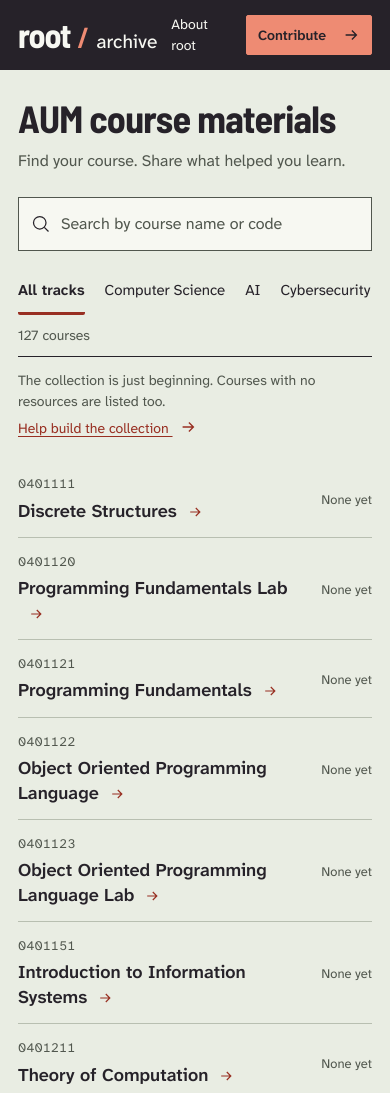
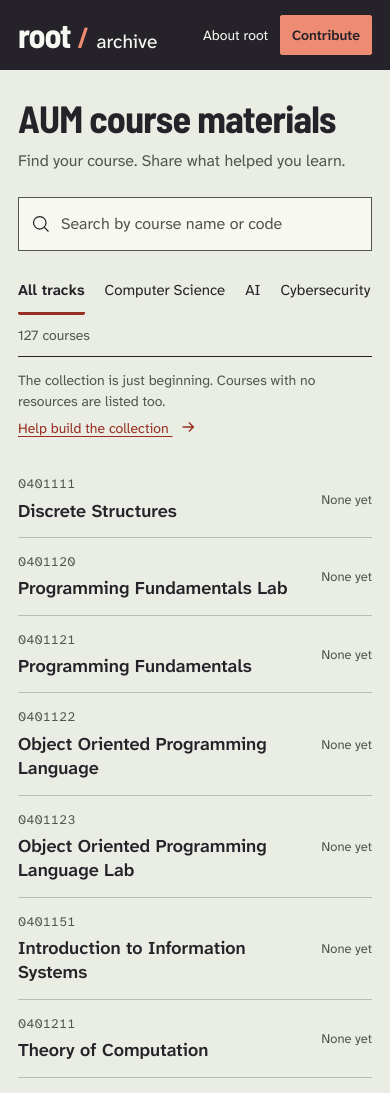
Before and after one commit to omatek/root-archive, a plain HTML site: page site/index.html in a window 390 px wide. Shown: the top 1093 px of the page. Drawn offline with Linux system fonts and the light colour scheme.

Commit message:
fix: refine narrow layouts and contribution validation focus

```diff
--- a/site/js/app.mjs
+++ b/site/js/app.mjs
@@ -80,7 +80,7 @@ function renderDirectory() {
     const anchor = link(course.name, urlFor({ course: course.id, about: false }));
     anchor.id = `course-${course.id}`; anchor.dataset.nav = '';
     anchor.append(el('span', 'sr-only', `, course ${course.id}`));
-    anchor.append(arrowIcon()); name.append(anchor); row.append(name);
+    name.append(anchor); row.append(name);
     row.append(el('td', 'course-tracks', TRACKS.filter(t => course.tracks.includes(t)).join(' · ')));
     const count = el('td');
     const amount = el('span', `resource-count${course.resources.length ? '' : ' is-empty'}`, course.resources.length ? String(course.resources.length) : 'None yet');
@@ -191,7 +191,7 @@ function render() {
 async function start() {
   if (loading) return;
   loading = true; render();
-  try { catalog = await loadCatalog(); }
+  try { catalog = await loadCatalog(); contribution.refreshCourses(); }
   catch { catalog = null; $('result-count').textContent = 'Catalog unavailable'; }
   finally { loading = false; render(); }
   // A direct link/reload can restore its history entry without stealing initial search focus.
--- a/site/js/contribution.mjs
+++ b/site/js/contribution.mjs
@@ -98,7 +98,7 @@ export function createContribution(getCourses) {
     if (!selectedFile) invalid('file', 'Choose a valid file and wait for it to finish checking.');
     if (issues.length) {
       status('Please check the highlighted fields. Your draft has been kept.');
-      $(`contribution-${issues[0]}`).focus(); return;
+      form.querySelector('[aria-invalid="true"]').focus(); return;
     }
     const credential = auth.getToken();
     if (!credential) { auth.requireSignIn(); return; }
@@ -194,7 +194,7 @@ export function createContribution(getCourses) {
   window.addEventListener('beforeunload', event => {
     if (dirty || busy) { event.preventDefault(); event.returnValue = ''; }
   });
-  return { open(courseId, trigger) {
+  return { refreshCourses: populateCourses, open(courseId, trigger) {
     if (dialog.open) return;
     returnFocus = trigger;
     populateCourses();
--- a/site/styles.css
+++ b/site/styles.css
@@ -192,7 +192,8 @@ input[type='file']::file-selector-button{border:1px solid var(--muted);backgroun
   .wordmark-root{font-size:34px}
   .wordmark-slash{font-size:29px}
   .wordmark-product{font-size:19px}
-  .masthead nav{gap:14px;font-size:14px}
+  .masthead nav{gap:12px;font-size:14px;white-space:nowrap}
+  .masthead .arrow-icon{display:none}
   .masthead .button{padding:9px 11px;font-size:14px;min-height:40px}
   main{padding-block:28px 40px}
   .intro{margin-bottom:24px}
@@ -244,7 +245,7 @@ input[type='file']::file-selector-button{border:1px solid var(--muted);backgroun
   .auth-box{padding:14px}
   .form-actions{flex-wrap:wrap}
 }
-@media(max-width:380px){
+@media(max-width:360px){
   .masthead-inner{flex-wrap:wrap;gap:12px;min-height:0}
   .masthead nav{width:100%;justify-content:space-between}
   .track-filters{gap:0 16px;font-size:14px}
```
